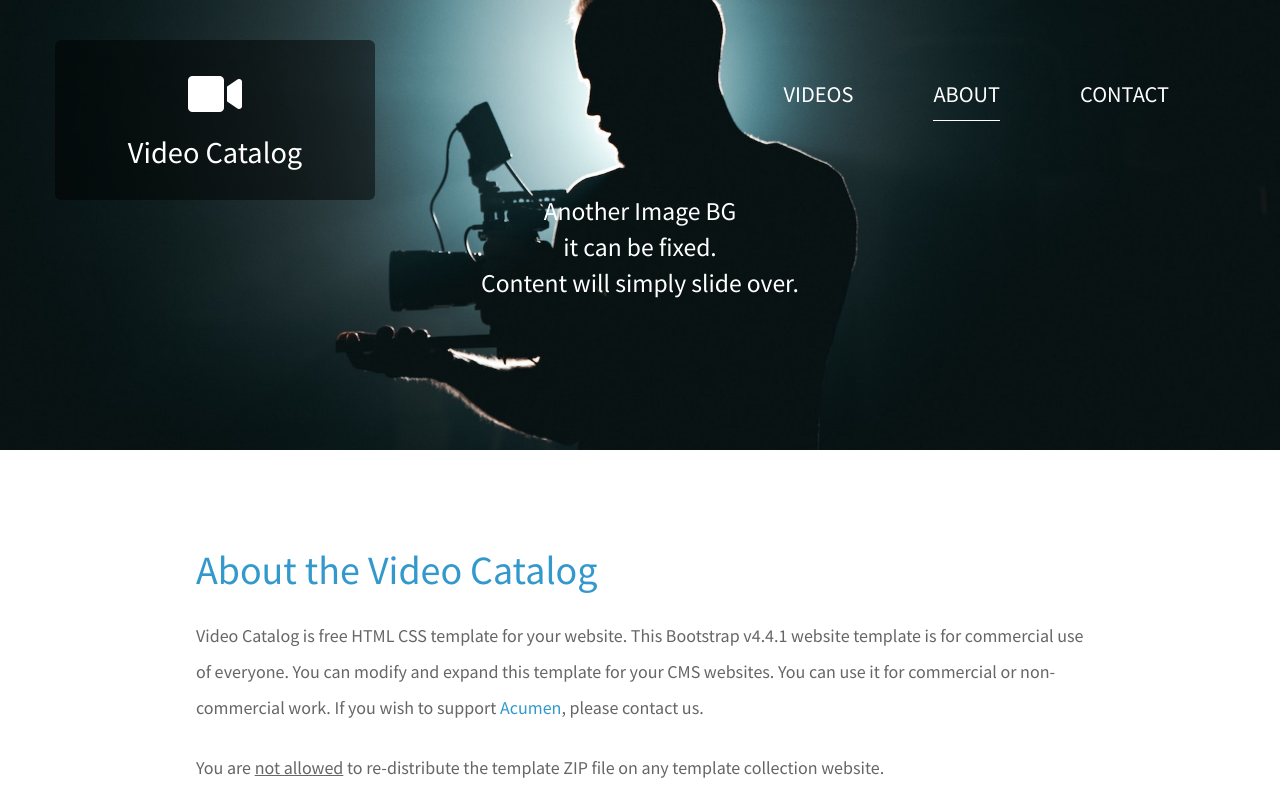
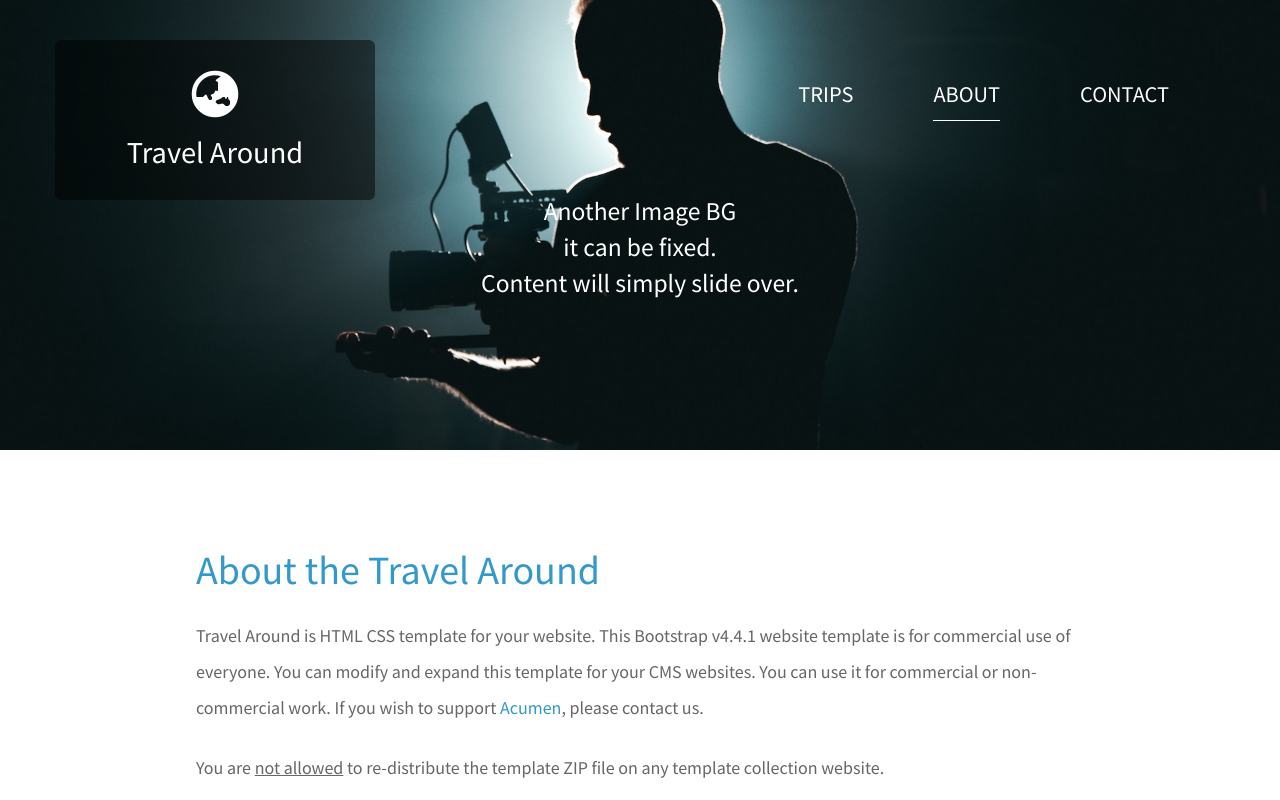
Before and after one commit to Pandu-5/Templet2, a plain HTML site: page about.html in a window 1280 px wide. Shown: the top 800 px of the page. Drawn offline with Linux system fonts and the light colour scheme.

Commit message:
Update about.html

```diff
--- a/about.html
+++ b/about.html
@@ -4,7 +4,7 @@
 <head>
     <meta charset="UTF-8">
     <meta name="viewport" content="width=device-width, initial-scale=1.0">
-    <title>Video Catalog</title>
+    <title>Travel Around | About</title>
     <link rel="stylesheet" href="fontawesome/css/all.min.css">
     <link href="https://fonts.googleapis.com/css2?family=Source+Sans+Pro&display=swap" rel="stylesheet">
     <link rel="stylesheet" href="css/bootstrap.min.css">
@@ -20,8 +20,8 @@
                     <div class="row">
                         <div class="col-7 col-md-4">
                             <a href="index.html" class="tm-bg-black text-center tm-logo-container">
-                                <i class="fas fa-video tm-site-logo mb-3"></i>
-                                <h1 class="tm-site-name">Video Catalog</h1>
+                                <i class="fas fa-globe-asia tm-site-logo mb-3"></i>
+                                <h1 class="tm-site-name">Travel Around</h1>
                             </a>
                         </div>
                         <div class="col-5 col-md-8 ml-auto mr-0">
@@ -38,7 +38,7 @@
                                     <div class="collapse navbar-collapse tm-nav" id="navbar-nav">
                                         <ul class="navbar-nav text-uppercase">
                                             <li class="nav-item">
-                                                <a class="nav-link tm-nav-link" href="index.html">Videos</a>
+                                                <a class="nav-link tm-nav-link" href="index.html">Trips</a>
                                             </li>
                                             <li class="nav-item active">
                                                 <a class="nav-link tm-nav-link" href="about.html">About <span
@@ -72,8 +72,8 @@
                     <div class="row mt-3 mb-5 pb-3">
                         <div class="col-12">
                             <div class="mx-auto tm-about-text-container px-3">
-                                <h2 class="tm-page-title mb-4 tm-text-primary">About the Video Catalog</h2>
-                                <p class="mb-4">Video Catalog is free HTML CSS template for your website. This Bootstrap
+                                <h2 class="tm-page-title mb-4 tm-text-primary">About the Travel Around</h2>
+                                <p class="mb-4">Travel Around is HTML CSS template for your website. This Bootstrap
                                     v4.4.1 website template is for commercial use of everyone. You can modify and
                                     expand this template for your CMS websites. You can use it for commercial or
                                     non-commercial work. If you wish to support <a href="#"
@@ -159,7 +159,7 @@
                 <div class="col-xl-6 col-lg-12 mb-4">
                     <div class="tm-bg-gray p-5 h-100">
                         <h3 class="tm-text-primary mb-3">Do you want to get our latest updates?</h3>
-                        <p class="mb-5">Please subscribe our newsletter for upcoming new videos and latest information
+                        <p class="mb-5">Please subscribe our newsletter for upcoming new updates and latest information
                             about our
                             work. Thank you.</p>
                         <form action="" method="GET" class="tm-subscribe-form">
@@ -184,7 +184,7 @@
                     <div class="p-5 tm-bg-gray h-100">
                         <h3 class="tm-text-primary mb-4">Our Pages</h3>
                         <ul class="list-unstyled tm-footer-links">
-                            <li><a href="#">Our Videos</a></li>
+                            <li><a href="#">Our Trips</a></li>
                             <li><a href="#">License Terms</a></li>
                             <li><a href="#">About Us</a></li>
                             <li><a href="#">Contact</a></li>
@@ -196,7 +196,7 @@
 
             <footer class="row pt-5">
                 <div class="col-12">
-                    <p class="text-right">Copyright 2023 Acumen
+                    <p class="text-right">Copyright 2023 Travel Around
 
                         - Designed by <a href="#" rel="nofollow" target="_parent">Chandu K</a></p>
                 </div>
```
